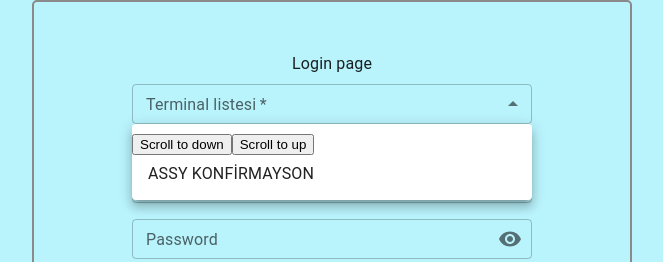
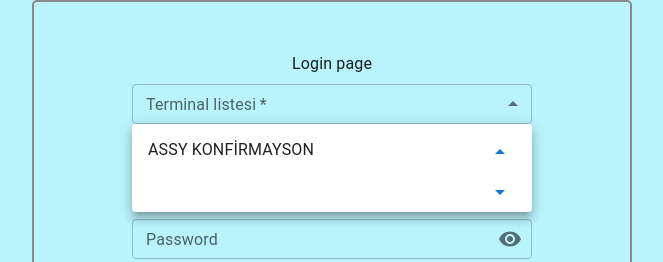
Before and after one commit to Metecode/TOYOTA-32bit-project, a React (Create React App) app in the folder toyota-web/: page / in a window 1280 px wide. Both pictures are taken after a click on the button "AONAY". Shown: the top 262 px of the page, without its empty margins (308-971 px from the left). Built offline with nearby package versions, Linux system fonts and the light colour scheme.

Commit message:
select componentinin up down butonunda stil degisikligi yapildi

```diff
--- a/toyota-web/src/components/form/Select.js
+++ b/toyota-web/src/components/form/Select.js
@@ -6,6 +6,9 @@ import FormControl from "@mui/material/FormControl";
 import Select from "@mui/material/Select";
 import { useField, ErrorMessage } from "formik";
 import { useEffect, useState, useRef } from "react";
+import Button from '@mui/material/Button';
+import ArrowDropDownIcon from '@mui/icons-material/ArrowDropDown';
+import ArrowDropUpIcon from '@mui/icons-material/ArrowDropUp';
 export default function Input({
   label,
   options,
@@ -60,20 +63,26 @@ export default function Input({
           id="demo-simple-select-error"
           size="small"
           label={label}
+          style={{display:"block", float: "left"}}
           // value={menuItems[0].value}
           // defaultValue={menuItems[0] ? menuItems[0].value : 'seciniz'}
           {...props}
           onChange={changeHandle}
         >
-          {dropDown && <button onClick={scrollToDown}>Scroll to down</button>}
-          {dropDown && <button onClick={scrollToUp}>Scroll to up</button>}
+
+          <FormControl style={{float:"right"}}>
+          {dropDown && <Button size="large" onClick={scrollToUp}><ArrowDropUpIcon/></Button>}
+          {dropDown && <Button size="large" onClick={scrollToDown}> <ArrowDropDownIcon/> </Button>}
+      </FormControl>
 
           {menuItems.map((option, key) => (
             <MenuItem value={option.key} key={key}>
               {option.value}
             </MenuItem>
           ))}
+
         </Select>
+
         <FormHelperText>Required</FormHelperText>
       </FormControl>
       {/* <select  className="w-full  border-b outline-none focus:border-black" onChange={changeHandle} defaultValue={field.value} {...props}>
```
